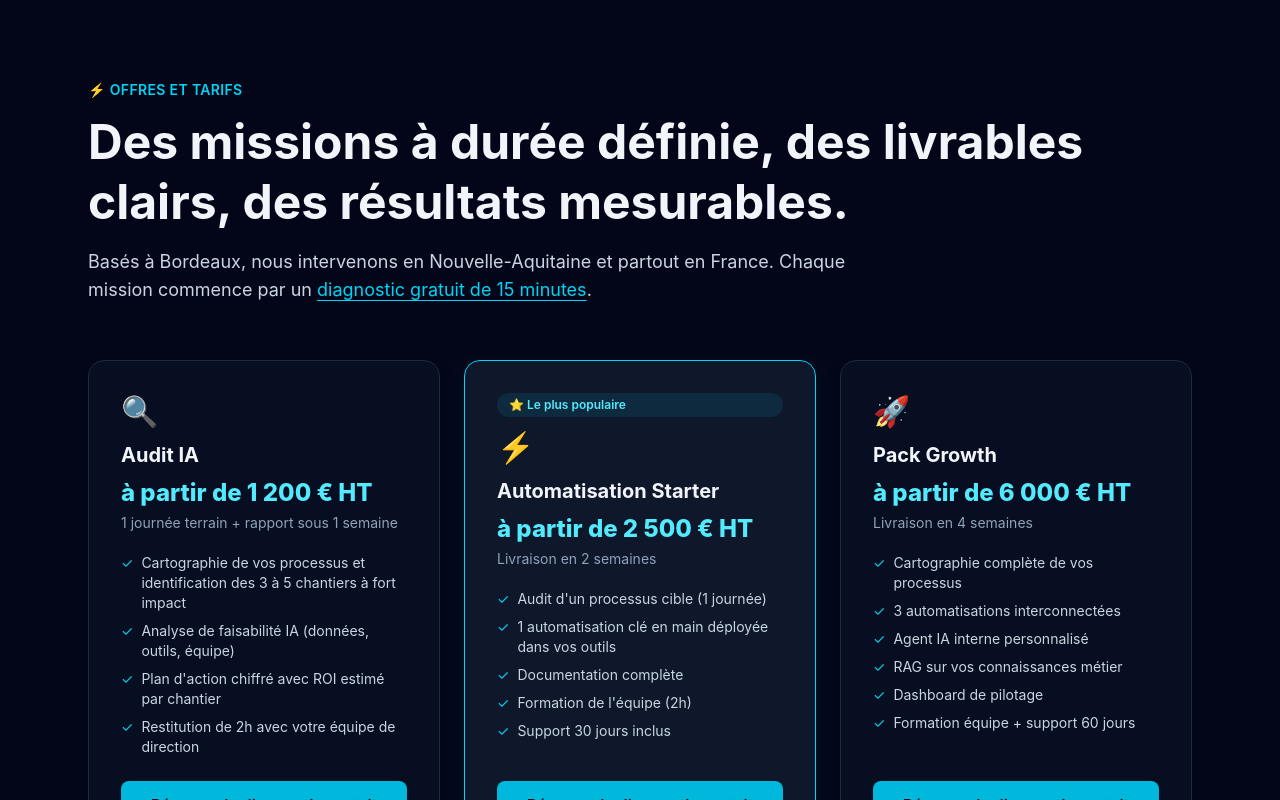
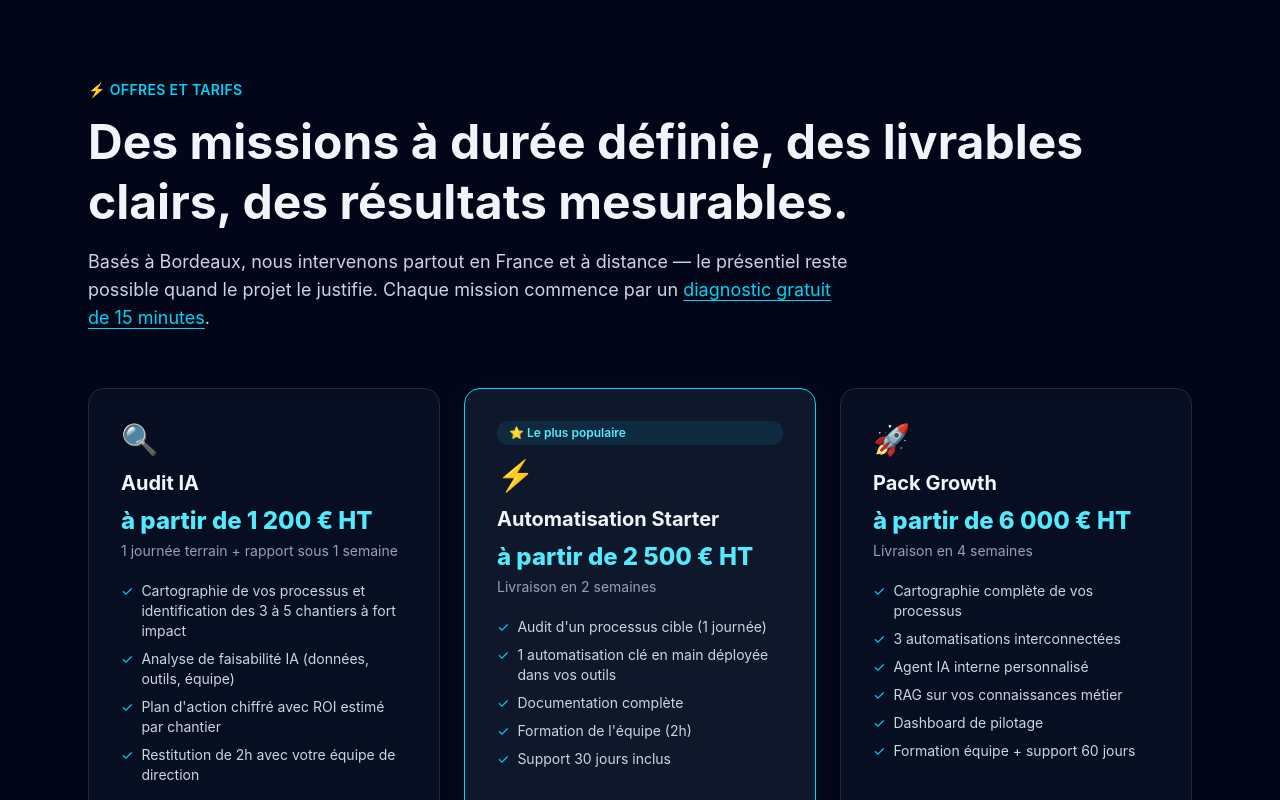
Before and after one commit to DaLiryc/expertsia, a Next.js app: page /fr/tarifs in a window 1280 px wide. Shown: the top 800 px of the page. Built offline with nearby package versions, Linux system fonts and the light colour scheme; no server answers.

Commit message:
tarifs: France entière, Bordeaux = base (pas zone limite)

```diff
--- a/app/fr/tarifs/page.tsx
+++ b/app/fr/tarifs/page.tsx
@@ -88,7 +88,7 @@ const PACKS = [
 const FAQ = [
   {
     q: 'Intervenez-vous uniquement sur Bordeaux ?',
-    a: 'Nous sommes basés à Bordeaux et intervenons en présentiel en Nouvelle-Aquitaine. Pour le reste de la France, nous travaillons en distanciel avec des ateliers sur site quand utile. 80% des missions se font très bien à distance.',
+    a: 'Nous sommes basés à Bordeaux et intervenons partout en France. 80% des missions se font très bien à distance, avec des ateliers sur site quand le projet le justifie (lancement, formation des équipes, contextes sensibles).',
   },
   {
     q: 'Par quoi commencer ?',
@@ -113,7 +113,7 @@ export default function TarifsPage() {
           Des missions à durée définie, des livrables clairs, des résultats mesurables.
         </h1>
         <p className="mt-4 text-lg text-slate-300 max-w-3xl">
-          Basés à Bordeaux, nous intervenons en Nouvelle-Aquitaine et partout en France. Chaque mission commence par un{' '}
+          Basés à Bordeaux, nous intervenons partout en France et à distance — le présentiel reste possible quand le projet le justifie. Chaque mission commence par un{' '}
           <a href="https://cal.com/expertsia/audit" className="text-cyan-400 underline underline-offset-4">
             diagnostic gratuit de 15 minutes
           </a>
```
